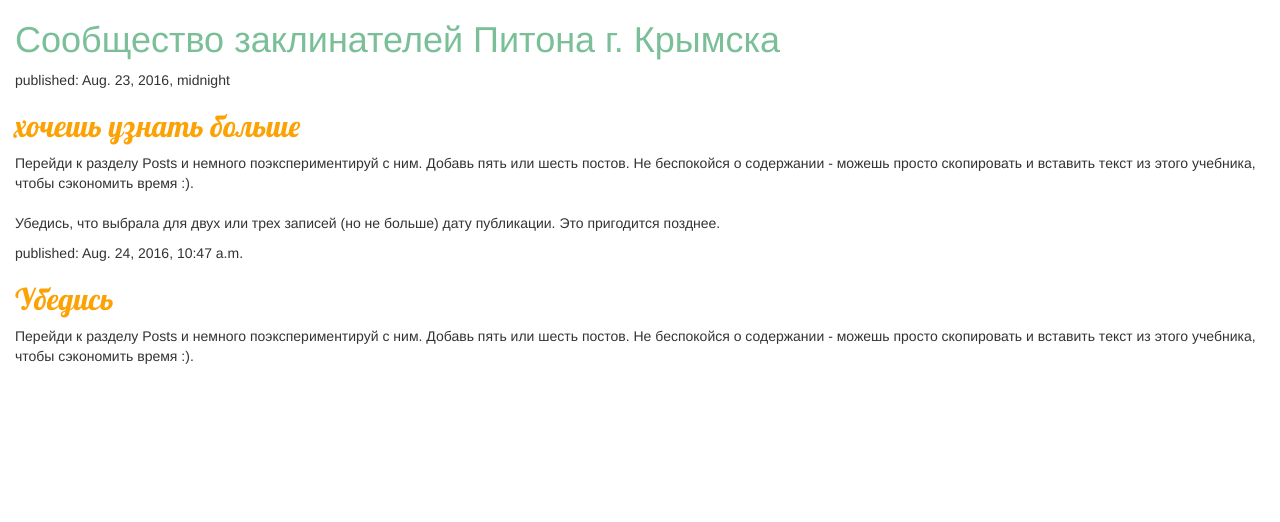
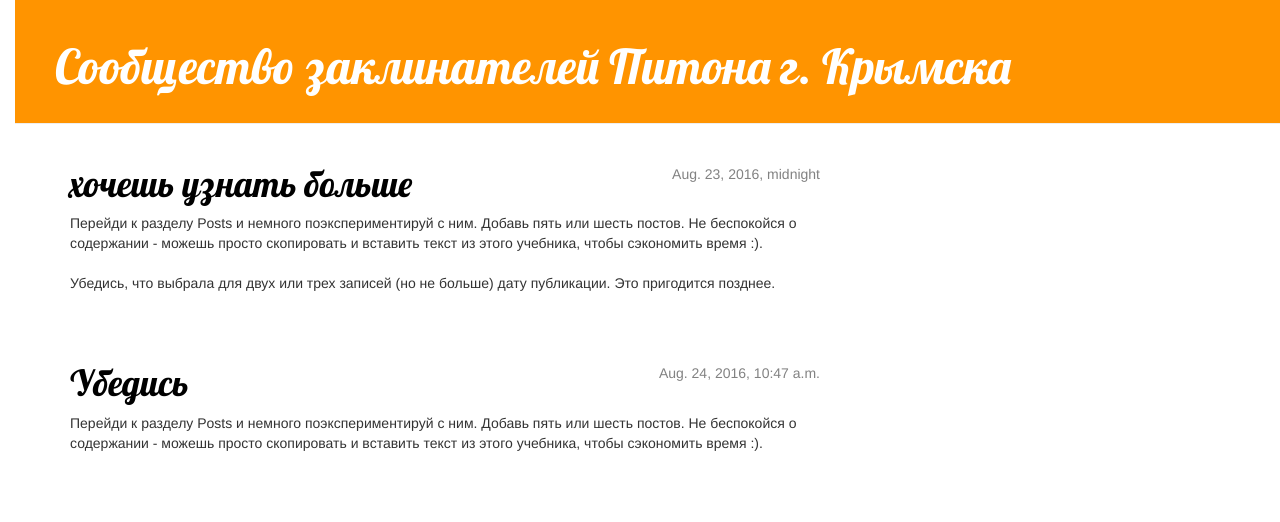
Before and after one commit to Kholkins/dj1, a Django app: page / in a window 1280 px wide. Shown: the top 522 px of the page. Run offline with Django 3.2, Linux system fonts and the light colour scheme; data comes from the database, SQL or seed files in the repository; some libraries are stand-ins or nearby versions.

Commit message:
Эксперименты дизайна2

```diff
--- a/blog/static/css/blog.css
+++ b/blog/static/css/blog.css
@@ -1,10 +1,51 @@
-    h1 {
-         color: #7ABF98;
-    }
-    h2 a {
-        color: #FCA205;
-        font-family: 'Lobster';
-    }
+
     body {
         padding-left: 15px;
     }
+        .page-header {
+        background-color: #ff9400;
+        margin-top: 0;
+        padding: 20px 20px 20px 40px;
+    }
+
+    .page-header h1, .page-header h1 a, .page-header h1 a:visited, .page-header h1 a:active {
+        color: #ffffff;
+        font-size: 36pt;
+        text-decoration: none;
+    }
+
+    .content {
+        margin-left: 40px;
+    }
+
+    h1, h2, h3, h4 {
+        font-family: 'Lobster', cursive;
+    }
+
+    .date {
+        float: right;
+        color: #828282;
+    }
+
+    .save {
+        float: right;
+    }
+
+    .post-form textarea, .post-form input {
+        width: 100%;
+    }
+
+    .top-menu, .top-menu:hover, .top-menu:visited {
+        color: #ffffff;
+        float: right;
+        font-size: 26pt;
+        margin-right: 20px;
+    }
+
+    .post {
+        margin-bottom: 70px;
+    }
+
+    .post h1 a, .post h1 a:visited {
+        color: #000000;
+    }
--- a/blog/templates/blog/post_list.html
+++ b/blog/templates/blog/post_list.html
@@ -10,13 +10,23 @@
     <link href="https://fonts.googleapis.com/css?family=Lobster&subset=latin,cyrillic" rel="stylesheet" type="text/css">
 </head>
 <body>
-     <h1>Сообщество заклинателей Питона г. Крымска</h1>
-    {% for post in posts %}
-        <div>
-            <p>published: {{ post.published_date }}</p>
-            <h2><a href="">{{ post.title }}</a></h2>
-            <p>{{ post.text|linebreaksbr }}</p>
+    <div class="page-header">
+        <h1><a href="/">Сообщество заклинателей Питона г. Крымска</a></h1>
+    </div>
+    <div class="content container">
+        <div class="row">
+            <div class="col-md-8">
+                {% for post in posts %}
+                    <div class="post">
+                        <div class="date">
+                            {{ post.published_date }}
+                        </div>
+                        <h1><a href="">{{ post.title }}</a></h1>
+                        <p>{{ post.text|linebreaksbr }}</p>
+                    </div>
+                {% endfor %}
+            </div>
         </div>
-    {% endfor %}
+    </div>
 </body>
 </html>
```
